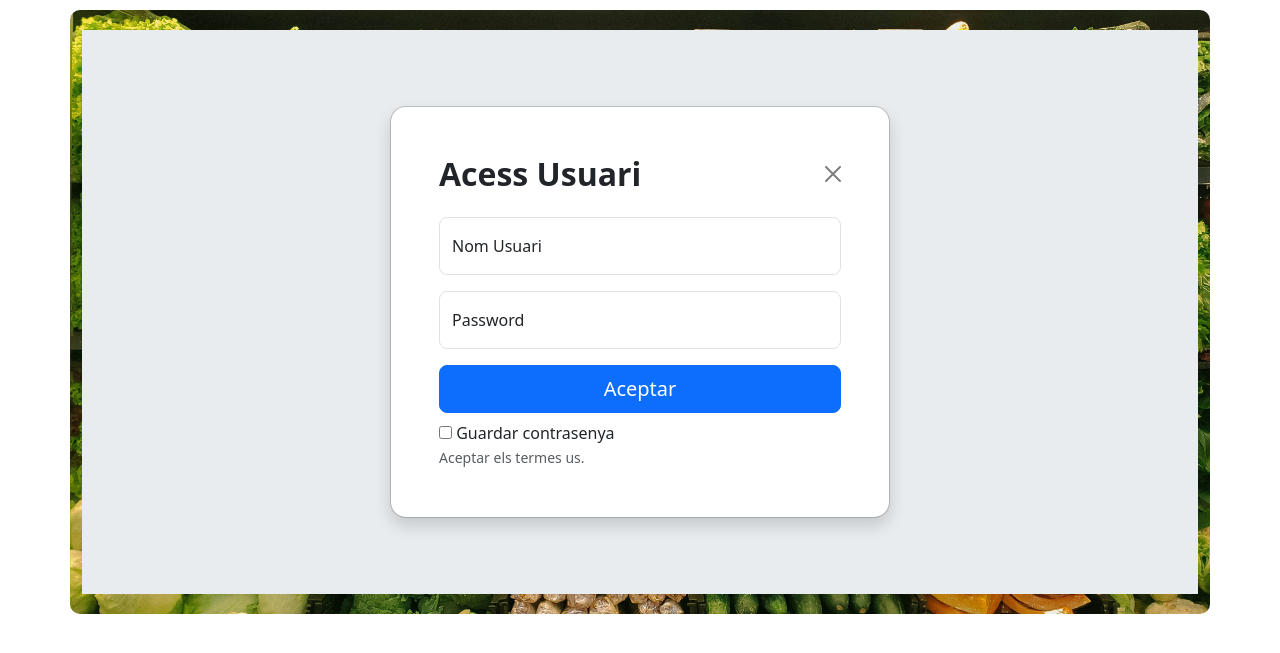
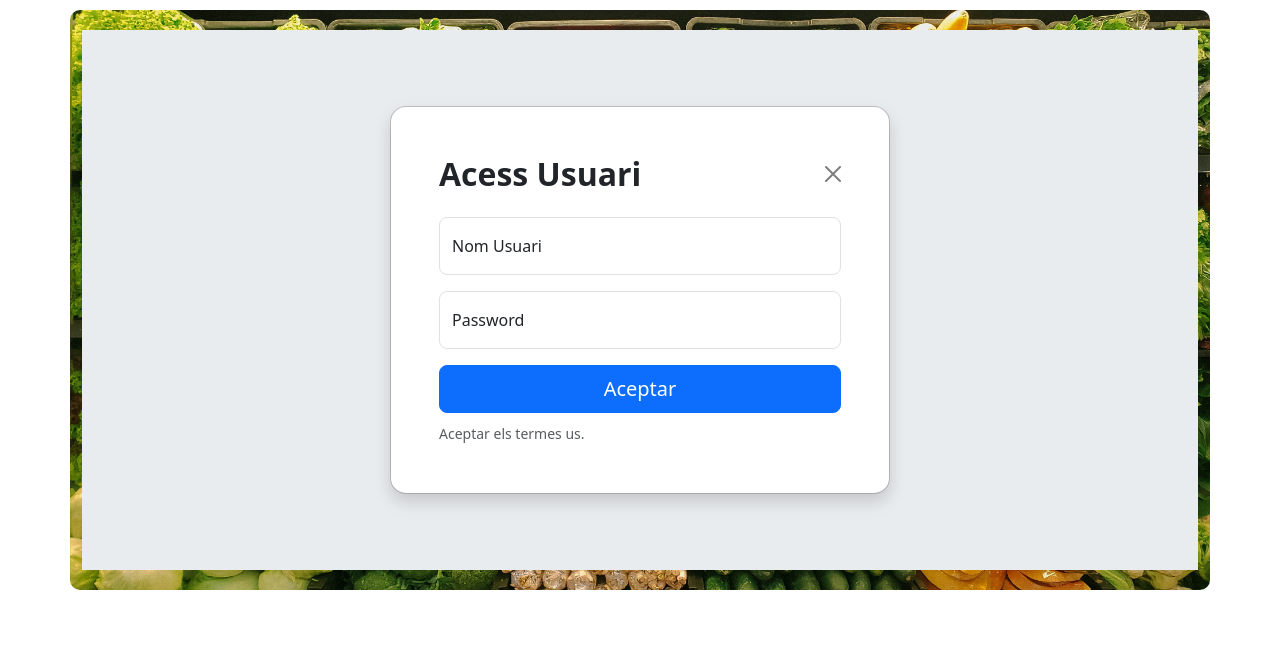
Before and after one commit to MilesVorkosigan/M7-UF2, a PHP site: page /login.php in a window 1280 px wide. Shown: the top 653 px of the page. Run offline with PHP 8.4, Linux system fonts and the light colour scheme.

Commit message:
canvis per entregar

```diff
--- a/login.php
+++ b/login.php
@@ -34,10 +34,7 @@
                                 <label for="password">Password</label>
                             </div>
                             <button class="w-100 mb-2 btn btn-lg rounded-3 btn-primary" type="submit">Aceptar</button>
-                            <div class="checkbox">
-                                <input type="checkbox" name="saveCookies" id="saveCookies" switch>
-                                <label for="saveCookies">Guardar contrasenya</label>
-                            </div>
+
                             <small class="text-body-secondary">Aceptar els termes us.</small>
                         </form>
                     </div>
--- a/modificar.php
+++ b/modificar.php
@@ -113,7 +113,7 @@ switch ($accio) {
                         <input type="email" class="form-control" id="email" value="<?php echo $txtEmail ?>"
                             name="txtEmail" required>
                         <div class="invalid-feedback">
-                            Escriure vàlid fortma de correu.
+                            Escriure vàlid forma de correu.
                         </div>
                     </div>
 
```
